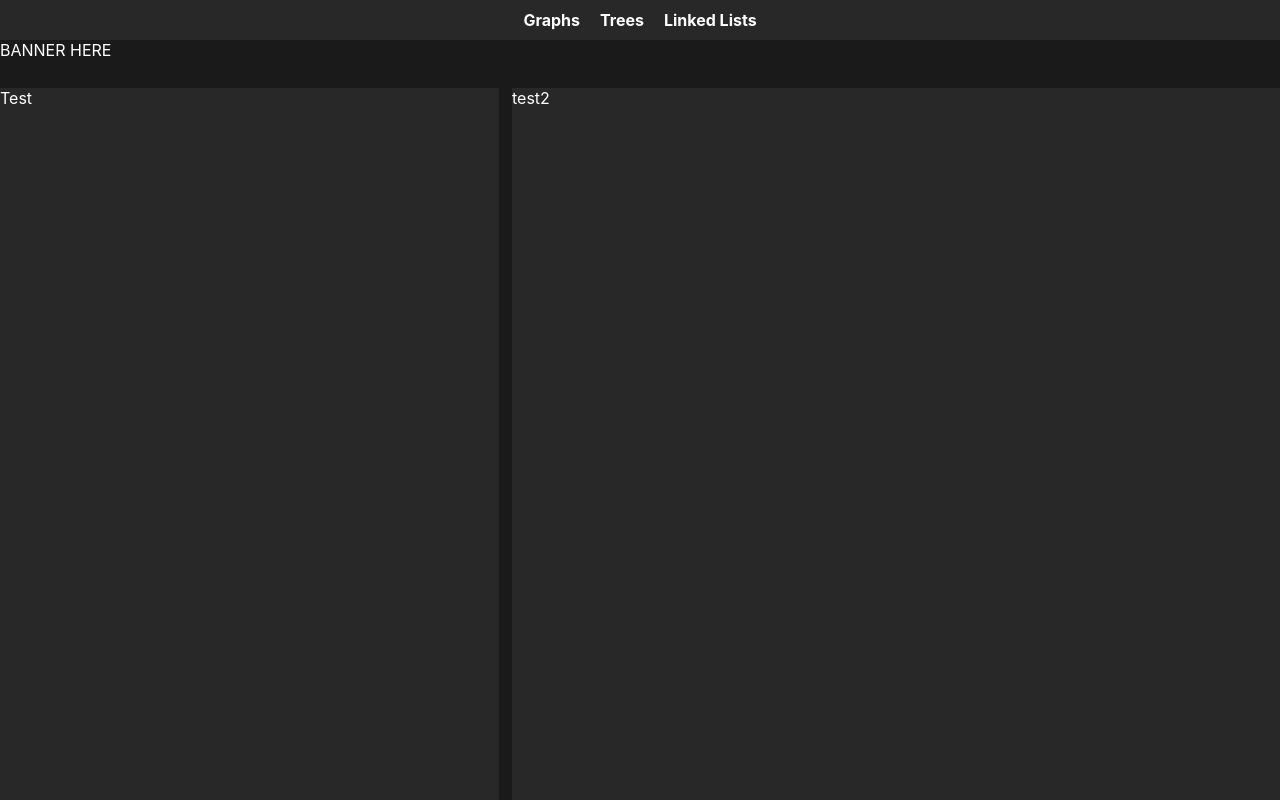
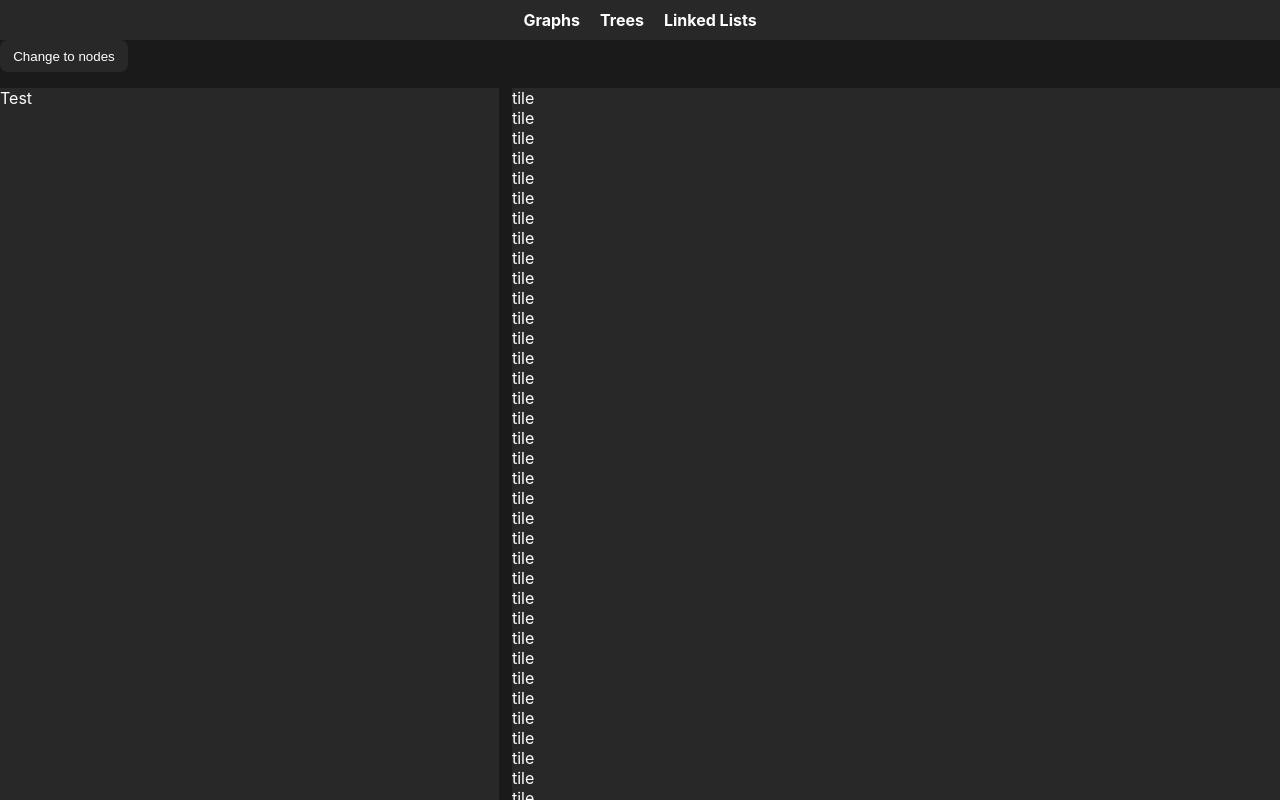
Before and after one commit to mfong4151/Pathfinding-Visualizer, a React (Create React App) app: page /linked-lists in a window 1280 px wide. Shown: the top 800 px of the page. Built offline with nearby package versions, Linux system fonts and the light colour scheme.

Commit message:
Updated Matricies section

```diff
--- a/src/App.tsx
+++ b/src/App.tsx
@@ -1,4 +1,3 @@
-
 import { Routes, Route } from 'react-router-dom';
 import NavBar from './components/NavBar/index'
 import Graphs from './components/Graphs/index'
--- /dev/null
+++ b/src/components/Graphs/GraphNode/index.tsx
@@ -0,0 +1 @@
+export {}
--- /dev/null
+++ b/src/components/Graphs/Matrix/GraphMatrixItem.tsx
@@ -0,0 +1,16 @@
+import React from "react"
+
+
+//probably will want to refactor to take props
+const GraphMatrixItem: React.FC = () =>{
+
+
+    return(
+        <div className="tile">
+            tile
+        </div>
+    );
+
+}
+
+export default GraphMatrixItem;
--- /dev/null
+++ b/src/components/Graphs/Matrix/index.tsx
@@ -0,0 +1,35 @@
+import React from "react";
+import GraphMatrixItem from "./GraphMatrixItem"
+
+interface Props{
+    matrixState:{
+        matrix: Array<any>;
+        setMatrix: React.Dispatch<React.SetStateAction<Array<any>>>;
+    }
+
+
+}
+
+
+const GraphMatrix: React.FC<Props> = ({matrixState})=>{
+    const {matrix, setMatrix} = matrixState;
+
+    return(
+        <div className="matrix">
+            {matrix.map((row : Array<Array<String>>, idx: number)=>
+                <div>
+                    {
+                        row.map((cell: Array<String>, idx: number) =>
+                        <GraphMatrixItem/>
+                        )
+                    }
+
+                </div>
+            )}
+
+        </div>
+    )
+}
+
+
+export default GraphMatrix;
--- a/src/components/Graphs/index.tsx
+++ b/src/components/Graphs/index.tsx
@@ -1,34 +1,41 @@
 import './graphs.css'
 import { useState } from "react";
-
+import GraphMatrix from './Matrix'
 
 // interface Props{
 
 // }
 
 const Graphs: React.FC = ()=>{
-    const [gridWidth, setGridWidth]  = useState(50);
-    const [gridheight, setGridHeight]  = useState(50);
-    const [nodes, setNodes] = useState({});
-
+    const [matrixNodes, setMatrixNodes] = useState('matrix');
+    const [matrixWidth, setmatrixWidth]  = useState(20);
+    const [matrixHeight, setmatrixHeight]  = useState(20);
+    const [matrix, setMatrix] = useState(Array(matrixHeight).fill(Array(matrixWidth).fill([])));
+    const [nodes, setNodes] = useState([]);
+    const matrixState = {matrix, setMatrix}
 
     return(
       <div className='font-color'>
+        {/* probably want something here to change the x y of the rows */}
+        <div className='banner'>
 
-        <div id='banner'>
-        BANNER HERE
-
+          <button
+              className='sq-buttons banner-button udc'
+              onClick={()=> setMatrixNodes(matrixNodes === 'matrix' ? 'nodes' : 'matrix')}
+              >
+            {`Change to ${matrixNodes === 'matrix' ? 'nodes' : 'matrix'}`}
+          </button>
         </div>
 
         <div className='page-body'>
           <div id='page-left' className='tab-bg'>
             Test
           </div>
-          <div className='adjbar'>
+          <div className='adjbar'/>
+          <div id='page-right' className='tab-bg'>
+              {matrixNodes === 'matrix' && <GraphMatrix matrixState={matrixState}/>}
+              {/* {matrixNodes === 'nodes' && <GraphNodes/>} */}
 
-          </div>
-          <div id='page-right' className='tab-bg'>
-            test2
           </div>
 
         </div>
--- a/src/components/Trees/index.tsx
+++ b/src/components/Trees/index.tsx
@@ -13,7 +13,7 @@ const Trees: React.FC = ()=>{
     return(
       <div className='font-color'>
 
-        <div id='banner'>
+        <div className='banner'>
         BANNER HERE
 
         </div>
@@ -22,9 +22,7 @@ const Trees: React.FC = ()=>{
           <div id='page-left' className='tab-bg'>
             Test
           </div>
-          <div className='adjbar'>
-
-          </div>
+          <div className='adjbar'/>
           <div id='page-right' className='tab-bg'>
             test2
           </div>
--- a/src/index.css
+++ b/src/index.css
@@ -49,7 +49,7 @@ code {
 
 /* general design styles */
 
-#banner{
+.banner{
   min-height: 48px;
 
 }
@@ -58,9 +58,6 @@ code {
 
 
 
-.tab-bg{
-  background-color: var(--color-charcol);
-}
 
 .font-color{
   color:var(--color-white);
@@ -71,16 +68,32 @@ code {
   width: 100vw;
   display: flex;
   justify-content: space-between;
+
 }
 
 #page-left{
 
   width:39%;
   height:100%;
+  background-color: var(--color-charcol);
+
 }
 
 #page-right{
   width:60%;
   height:100%;
+  background-color: var(--color-charcol);
 
 }
+
+.sq-buttons{
+  background-color: var(--color-charcol);
+  color: var(--color-white);
+  border-radius: .5rem;
+  border: 0;
+}
+
+.banner-button{
+  height:2rem;
+  width:8rem;
+}
```
Also changed, not shown: public/index.html (+1 -21 lines), src/components/Graphs/GridObject/index.tsx (deleted, +0 -15 lines), src/components/LinkedLists/index.tsx (+2 -5 lines), src/components/Graphs/GraphBanner/index.tsx (renamed from src/components/Graphs/NodeObject/index.tsx), src/components/Graphs/Matrix/Matrix.css (renamed from src/components/Graphs/GridObject/GridObject.css).
